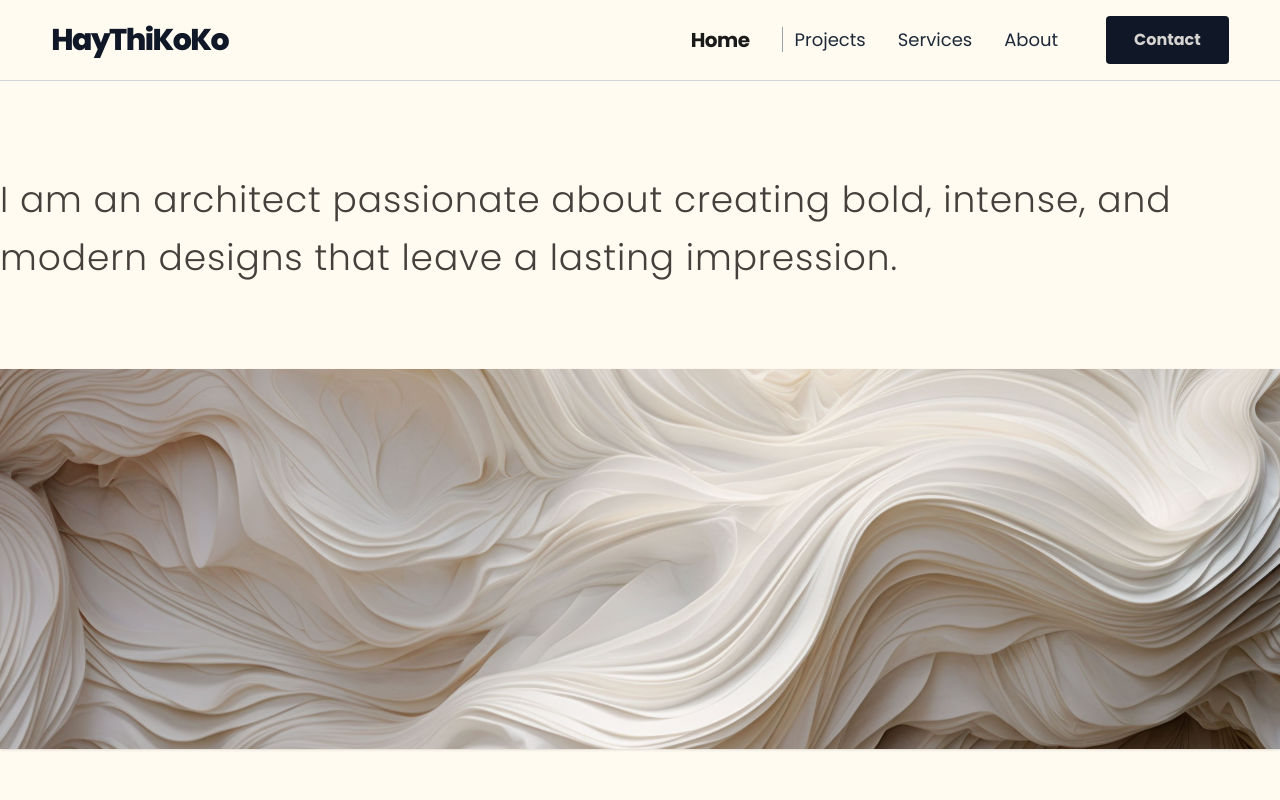
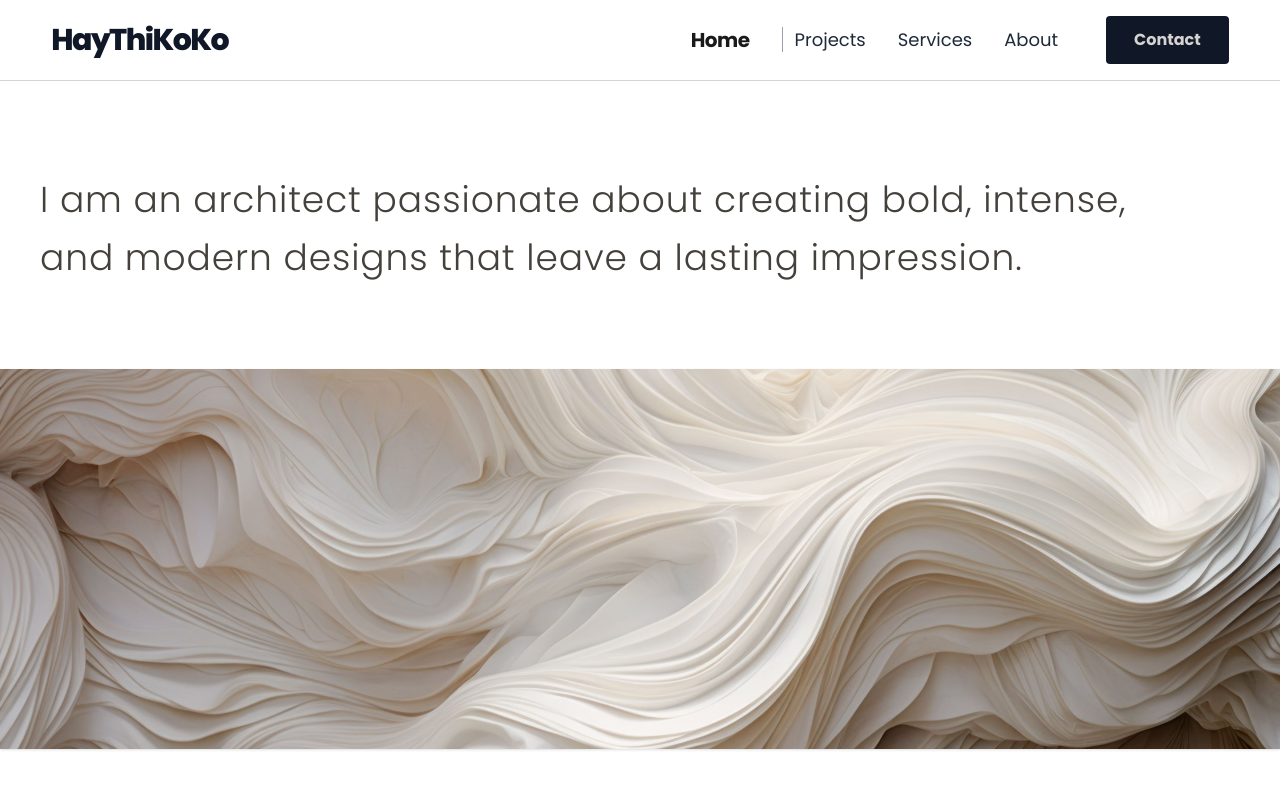
Before and after one commit to kyawzawlwin1/haythikokopage, a React (Vite) app: page / in a window 1280 px wide. Shown: the top 800 px of the page. Built offline with nearby package versions, Linux system fonts and the light colour scheme.

Commit message:
feat:added some colors

```diff
--- a/src/components/Footer.jsx
+++ b/src/components/Footer.jsx
@@ -8,7 +8,7 @@ const Footer = () => {
     // bg-pink-500/10: soft pink glass effect
     // border-pink-200/20: adding soft pink at borders
 
-    <footer className="flex justify-center bg-soft-pink not-last-of-type:w-full py-12 backdrop-blur-2xl">
+    <footer className="flex justify-center bg-brown-300 not-last-of-type:w-full py-12 backdrop-blur-2xl">
       <div className=" text-gray-700 max-w-8xl w-full mx-auto px-[4%] flex flex-col md:flex-row justify-between items-center gap-8">
         {/* Brand Name with Metallic Gradient Text */}
         <div className="font-poppins">
--- a/src/components/Header.jsx
+++ b/src/components/Header.jsx
@@ -4,7 +4,7 @@ import { BiMenu } from "react-icons/bi";
 
 const Header = () => {
   return (
-    <header className="font-poppins sticky top-0 z-50 bg-[#FFFBF1] w-full border-b border-gray-300 ">
+    <header className="font-poppins sticky top-0 z-50 bg-white w-full border-b border-gray-300 ">
       {/* 🌟 CHANGED LINE: အပြင်ဘက်ဆုံး Div မှ flex-col များကို ဖယ်ရှားပြီး relative သီးသန့် ထားရှိခြင်း */}
       <div className="mx-auto w-full relative">
         {/* 🌟 CHANGED LINE: Nav ကြီးကို flex w-full ပေးပြီး ကလေးများကို items-center နှင့် justify-between ဖြင့် ညှိခြင်း */}
--- a/src/features/static/components/HeroSection.jsx
+++ b/src/features/static/components/HeroSection.jsx
@@ -4,9 +4,9 @@ import { Link } from "wouter";
 
 const HeroSection = () => {
   return (
-    <section className="min-h-screen bg-[#FFFBF1] w-full text-[#1a1a1a]">
+    <section className="min-h-screen bg-[] w-full text-[#1a1a1a]">
       {/* 🏛️ LAYER ONE: Title & Main Intro Paragraph */}
-      <div className="flex flex-col md:flex-row gap-8 md:gap-12 w-full md:h-72 py-16 md:py-10 mx-auto max-w-7xl items-center">
+      <div className="flex flex-col px-10 py-2 md:flex-row gap-8 md:gap-12 w-full md:h-72 py-16 md:py-10 mx-auto max-w-7xl items-center">
         {/* Title Box (1/3 Width on Desktop) */}
         {/* <div className="mx-14 pr-10 pl-0 ml-0">
           <h1 className="font-poppins text-3xl sm:text-2xl md:text-4xl lg:text-6xl mx-10 font-extrabold tracking-tighter text-stone-800 leading-none w-full">
@@ -15,7 +15,7 @@ const HeroSection = () => {
         </div> */}
 
         {/* Paragraph Box (2/3 Width on Desktop) */}
-        <div className="md:col-span-3 md:pt-2 m-10 ml-0">
+        <div className="px-10md:col-span-3 md:pt-2 m-10 ml-0">
           <p className="font-poppins text-xl sm:text-2xl md:text-4xl text-stone-700 leading-relaxed font-light tracking-wide">
             I am an architect passionate about creating bold, intense, and
             modern designs that leave a lasting impression.
```
